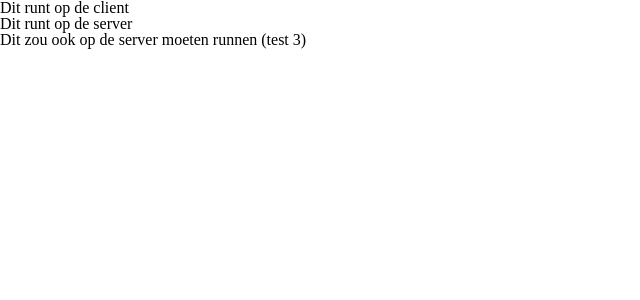
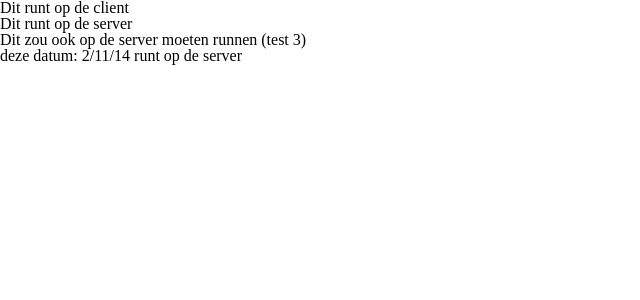
Before and after one commit to GithubMVS/Passion-project_2021-2022, a Next.js app: page /server_components.server in a window 1280 px wide. Shown: the top 300 px of the page, without its empty margins (0-640 px from the left). Built offline with nearby package versions, Linux system fonts and the light colour scheme.

Commit message:
testing server components

```diff
--- a/components/demos/server_components/ThirdTest.js
+++ b/components/demos/server_components/ThirdTest.js
@@ -9,6 +9,7 @@ export default function ThirdTest() {
   return (
     <div>
       <p>Dit zou ook op de server moeten runnen (test 3)</p>
+      <p>deze datum: {lastUpdateAt} runt op de server</p>
     </div>
   )
 }
```
